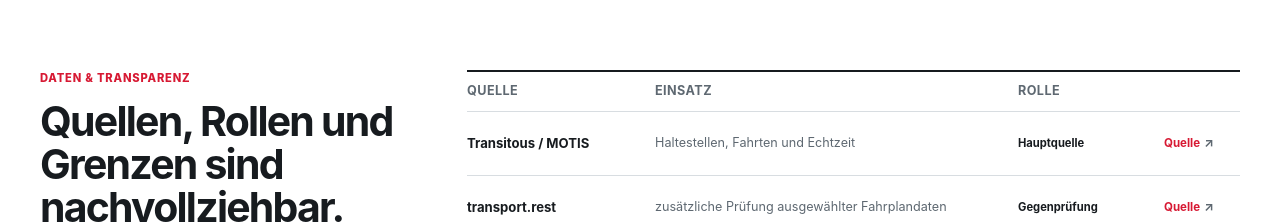
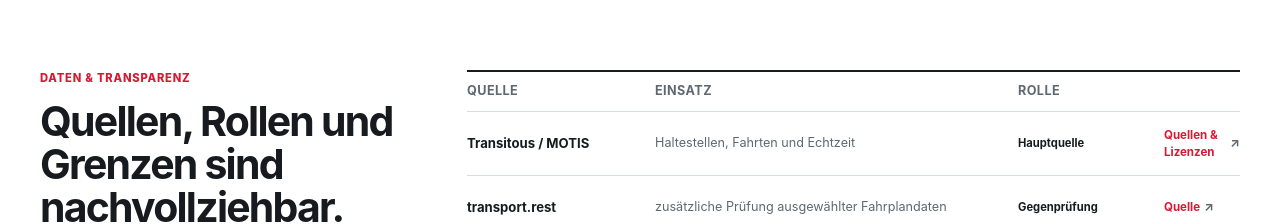
Before and after one commit to Cola968/BahnConnections, a Next.js app: page /website in a window 1280 px wide. Shown: the part 2020-2244 px from the top of the page. Built offline with nearby package versions, Linux system fonts and the light colour scheme.

Commit message:
Add required Transitous source attribution

```diff
--- a/app/website/page.tsx
+++ b/app/website/page.tsx
@@ -181,7 +181,7 @@ export default function WebsitePage() {
               <strong>Transitous / MOTIS</strong>
               <span>Haltestellen, Fahrten und Echtzeit</span>
               <b>Hauptquelle</b>
-              <a href="https://transitous.org/" target="_blank" rel="noreferrer">Quelle <External /></a>
+              <a href="https://transitous.org/sources/" target="_blank" rel="noreferrer">Quellen & Lizenzen <External /></a>
             </div>
             <div>
               <strong>transport.rest</strong>
```
